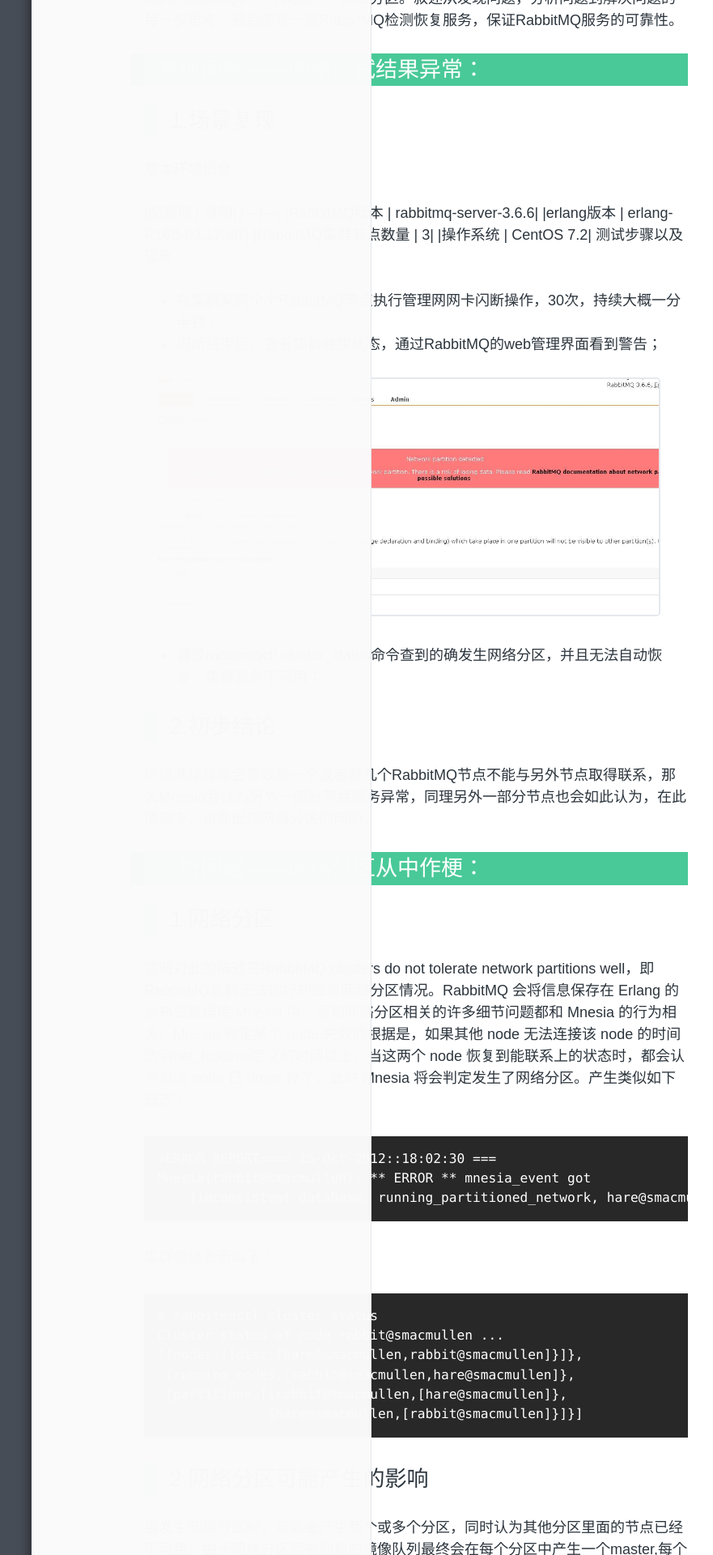
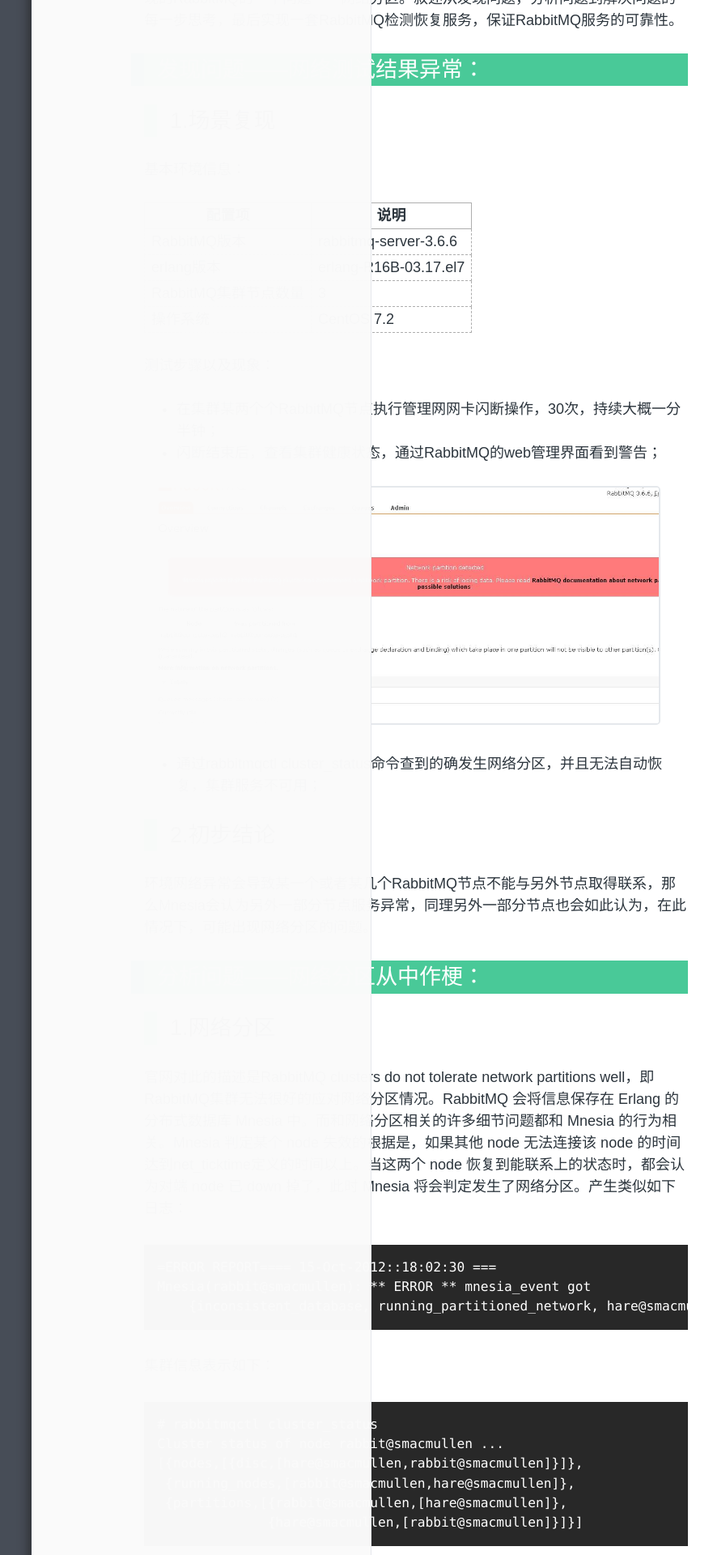
Before and after one commit to liuhoupeng/liuhoupeng.github.io, a Jekyll site: the page built from _posts/技术/2017-10-16-way-to-resolve-partation.md, in a window 1280 px wide. Shown: the part 496-2416 px from the top of the page at 81% size, without its empty margins (126-1007 px from the left). Built offline with Jekyll 4.4.1, drawn with Linux system fonts in a browser that asks for light colours; comment, search, counter and statistics services are not loaded.

Commit message:
change chart format

```diff
--- a/_posts/技术/2017-10-16-way-to-resolve-partation.md
+++ b/_posts/技术/2017-10-16-way-to-resolve-partation.md
@@ -10,12 +10,13 @@
 ## 1.场景复现
 基本环境信息：
 
-|配置项 | 说明|
-|---|---|
-|RabbitMQ版本 | rabbitmq-server-3.6.6|
-|erlang版本 | erlang-R16B-03.17.el7|
-|RabbitMQ集群节点数量 | 3|
-|操作系统 | CentOS 7.2|
+|配置项|说明|
+|-|-|
+|RabbitMQ版本|rabbitmq-server-3.6.6|
+|erlang版本|erlang-R16B-03.17.el7|
+|RabbitMQ集群节点数量|3|
+|操作系统|CentOS 7.2|
+
 测试步骤以及现象：
 - 在集群某两个个RabbitMQ节点执行管理网网卡闪断操作，30次，持续大概一分半钟；
 - 闪断结束后，查看集群健康状态，通过RabbitMQ的web管理界面看到警告；
```
